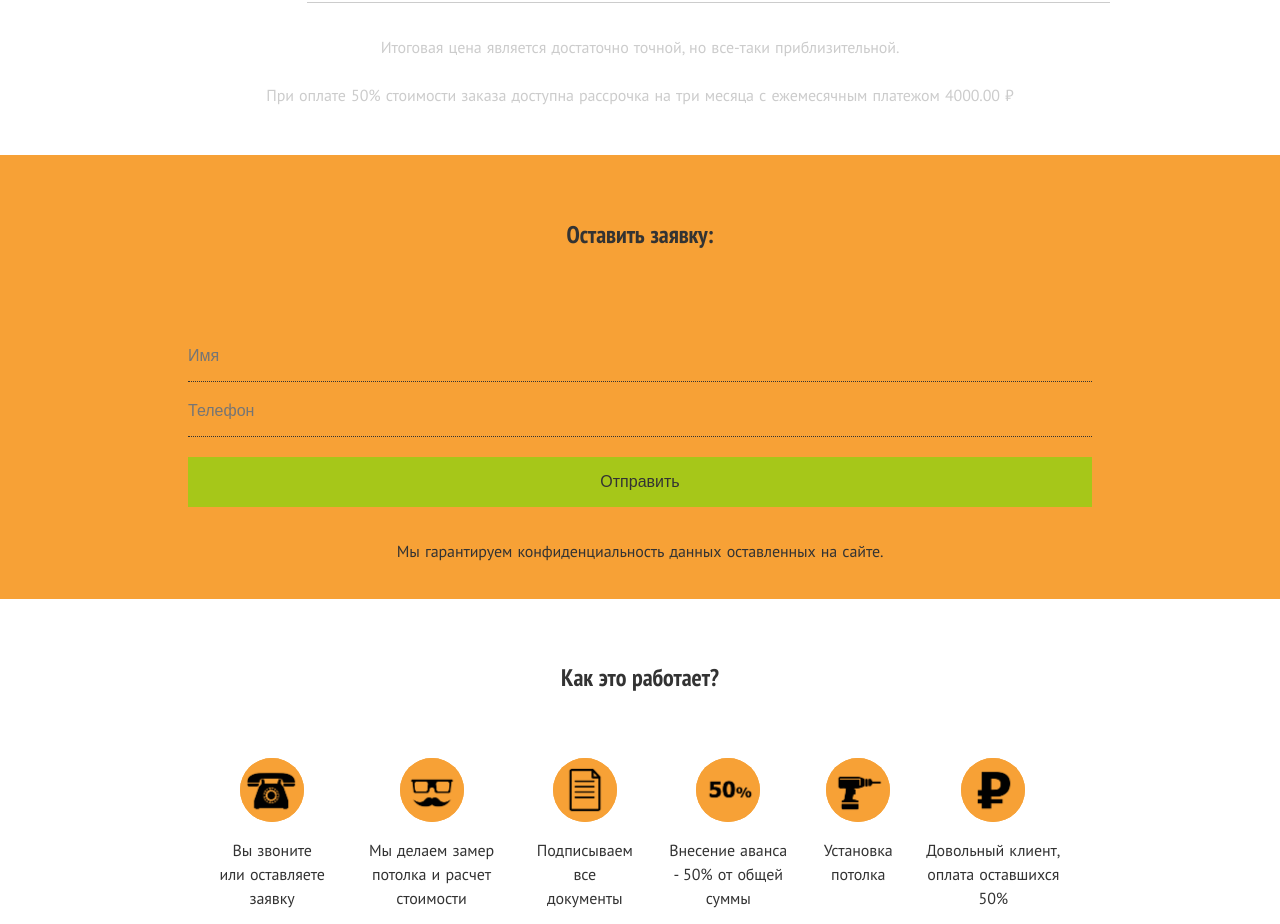
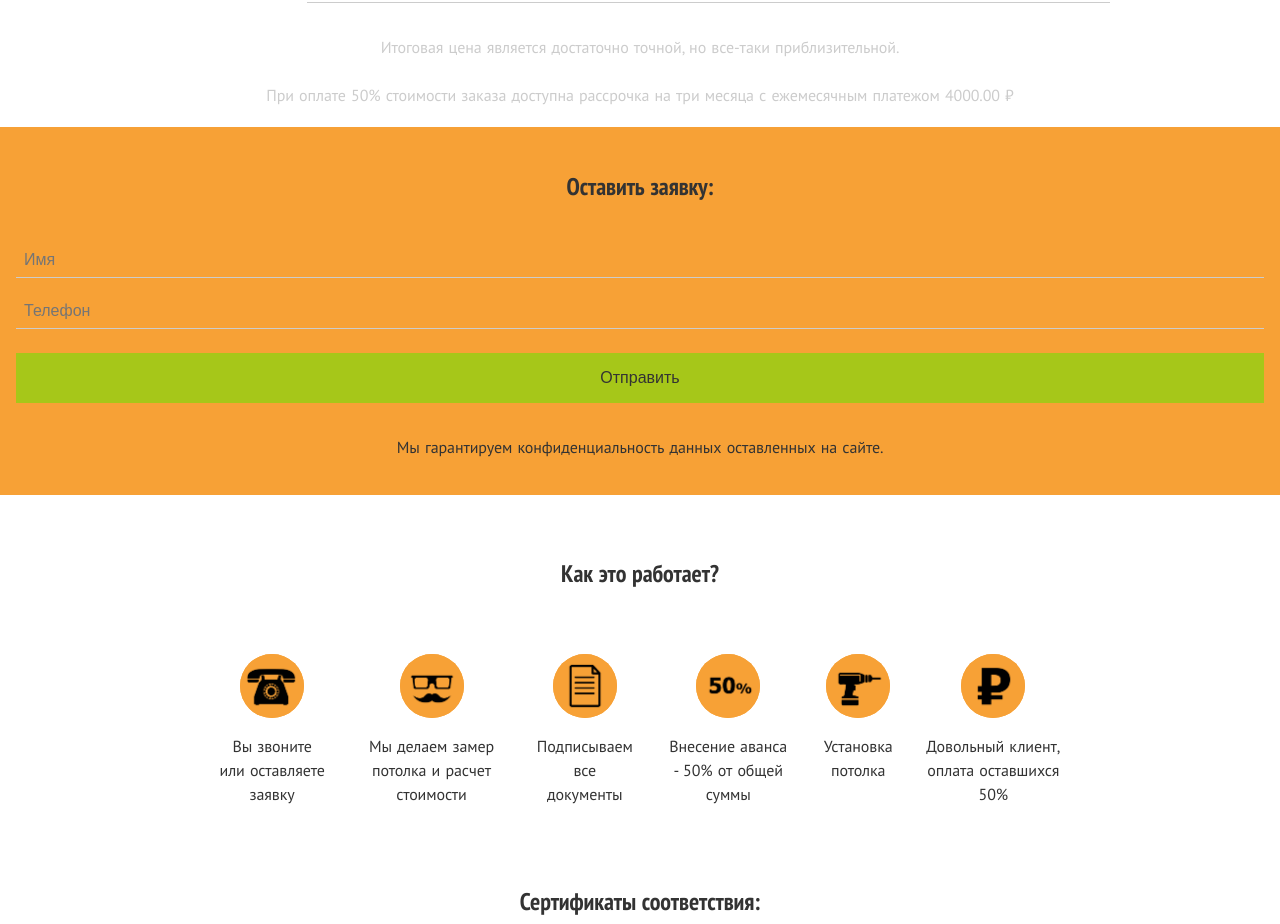
Before and after one commit to panamaprophet/arhpotolki.info, a Next.js app: page / in a window 1280 px wide. Shown: the part 4480-5404 px from the top of the page. Built offline with nearby package versions, Linux system fonts and the light colour scheme.

Commit message:
order form

```diff
--- a/src/components/Input/InputText/index.tsx
+++ b/src/components/Input/InputText/index.tsx
@@ -1,13 +1,15 @@
 import styles from './styles.module.css';
 
 type InputProps = {
-    value: string;
-    onChange?: (event) => void;
+    value: string,
+    placeholder?: string,
+    onChange?: (event) => void,
 };
 
-export const InputText = ({ value, onChange, ...props }: InputProps) => {
+export const InputText = ({ value, placeholder, onChange, ...props }: InputProps) => {
     return (
         <input
+            placeholder={placeholder}
             type="text"
             value={String(value)}
             readOnly={onChange ? false : true}
--- /dev/null
+++ b/src/components/OrderForm/index.tsx
@@ -0,0 +1,34 @@
+import { useState } from 'react';
+import { InputText } from '../Input';
+import styles from './styles.module.css';
+
+
+interface Props {
+  onSubmit: (name: string, phone: string) => void,
+};
+
+
+export const OrderForm = (props: Props) => {
+  const [name, setName] = useState('');
+  const [phone, setPhone] = useState('');
+
+  const onSubmit = () => {
+    props.onSubmit(name, phone);
+
+    setName('');
+    setPhone('');
+  }
+
+  return (
+    <form className={styles.root}>
+      <InputText placeholder="Имя" value={name} onChange={setName} />
+      <InputText placeholder="Телефон" value={phone} onChange={setPhone} />
+
+      <button className={styles.submitButton} onClick={onSubmit}>Отправить</button>
+
+      <p className={styles.disclaimer}>
+        Мы гарантируем конфиденциальность данных оставленных на сайте.
+      </p>
+    </form>
+  );
+};
--- /dev/null
+++ b/src/components/OrderForm/styles.module.css
@@ -0,0 +1,21 @@
+.root {
+  padding: 16px 16px 36px;
+}
+
+.submitButton {
+  border: none;
+  outline: none;
+  background: #a6c719;
+  padding: 16px;
+  margin: 16px 0 32px;
+  color: #333;
+  font-size: 1em;
+  width: 100%;
+  cursor: pointer;
+  transition: all 250ms ease-in-out;
+}
+
+.disclaimer {
+  text-align: center;
+  color: #333;
+}
--- a/src/components/Title/index.tsx
+++ b/src/components/Title/index.tsx
@@ -1,7 +1,7 @@
 import styles from './style.module.css';
 
-function Title({ children }) {
-  return <h2 className={styles.title}>{children}</h2>;
+function Title({ children, condenced = false }) {
+  return <h2 className={[styles.title, condenced && styles.title_condensed].join(' ')}>{children}</h2>;
 }
 
 export default Title;
--- a/src/components/Title/style.module.css
+++ b/src/components/Title/style.module.css
@@ -6,3 +6,7 @@
   font-weight: bold;
   padding: 48px 0;
 }
+
+.title_condensed {
+  padding-bottom: 0;
+}
--- a/src/modules/FeedbackForm/styles.module.css
+++ /dev/null
@@ -1,48 +0,0 @@
-.application {
-  background: #f7a136;
-  overflow: hidden;
-  margin-top: 48px;
-}
-
-.application__form {
-  width: 100%;
-}
-
-.application__form__container {
-  border: none;
-  padding: 16px 16px 36px;
-}
-
-.application__form__field {
-  border: none;
-  border-bottom-color: currentcolor;
-  border-bottom-style: none;
-  border-bottom-width: medium;
-  background: none;
-  outline: none;
-  padding: 16px 16px 16px 0;
-  margin-bottom: 4px;
-  width: 100%;
-  font-size: 1em;
-  border-bottom: 1px dotted #333;
-  color: #333;
-  transition: background 250ms ease-in-out;
-}
-
-.application__form__button {
-  border: none;
-  outline: none;
-  background: #a6c719;
-  padding: 16px;
-  margin: 16px 0 32px;
-  color: #333;
-  font-size: 1em;
-  width: 100%;
-  cursor: pointer;
-  transition: all 250ms ease-in-out;
-}
-
-.application__annotation {
-  text-align: center;
-  color: #333;
-}
--- a/src/pages/index.tsx
+++ b/src/pages/index.tsx
@@ -6,11 +6,15 @@ import Gallery from '../modules/Gallery';
 import Header from '../modules/Header';
 import HowItWorks from '../modules/HowItWorks';
 import Separator from '../modules/Separator';
-import FeedbackForm from '../modules/FeedbackForm';
 import Feedback from '../modules/Feedback';
 import Footer from '../modules/Footer';
+import Title from '../components/Title';
+import { OrderForm } from '../components/OrderForm';
 
 const App = () => {
+    // @todo: use action creators here to put the order
+    const onOrderSubmit = (...args) => console.log('form subbmitted:', args);
+
     return (
         <>
             <Header />
@@ -19,7 +23,10 @@ const App = () => {
             <Gallery />
             <Separator />
             <Calc />
-            <FeedbackForm />
+            <section id="application" style={{ background: '#f7a136' }}>
+                <Title condenced={true}>Оставить заявку:</Title>
+                <OrderForm onSubmit={onOrderSubmit} />
+            </section>
             <HowItWorks />
             <Certificates />
             <Feedback />
```
